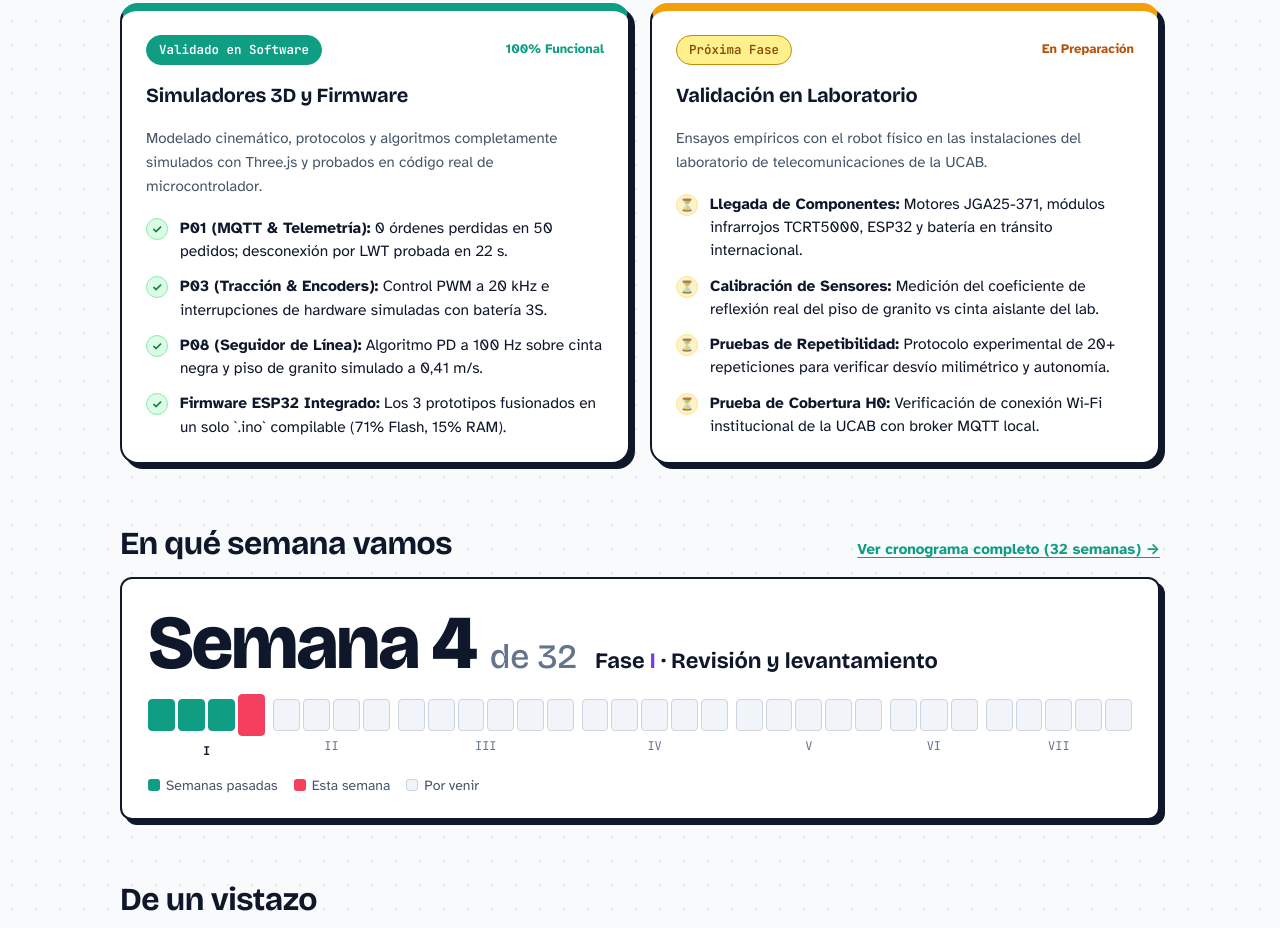
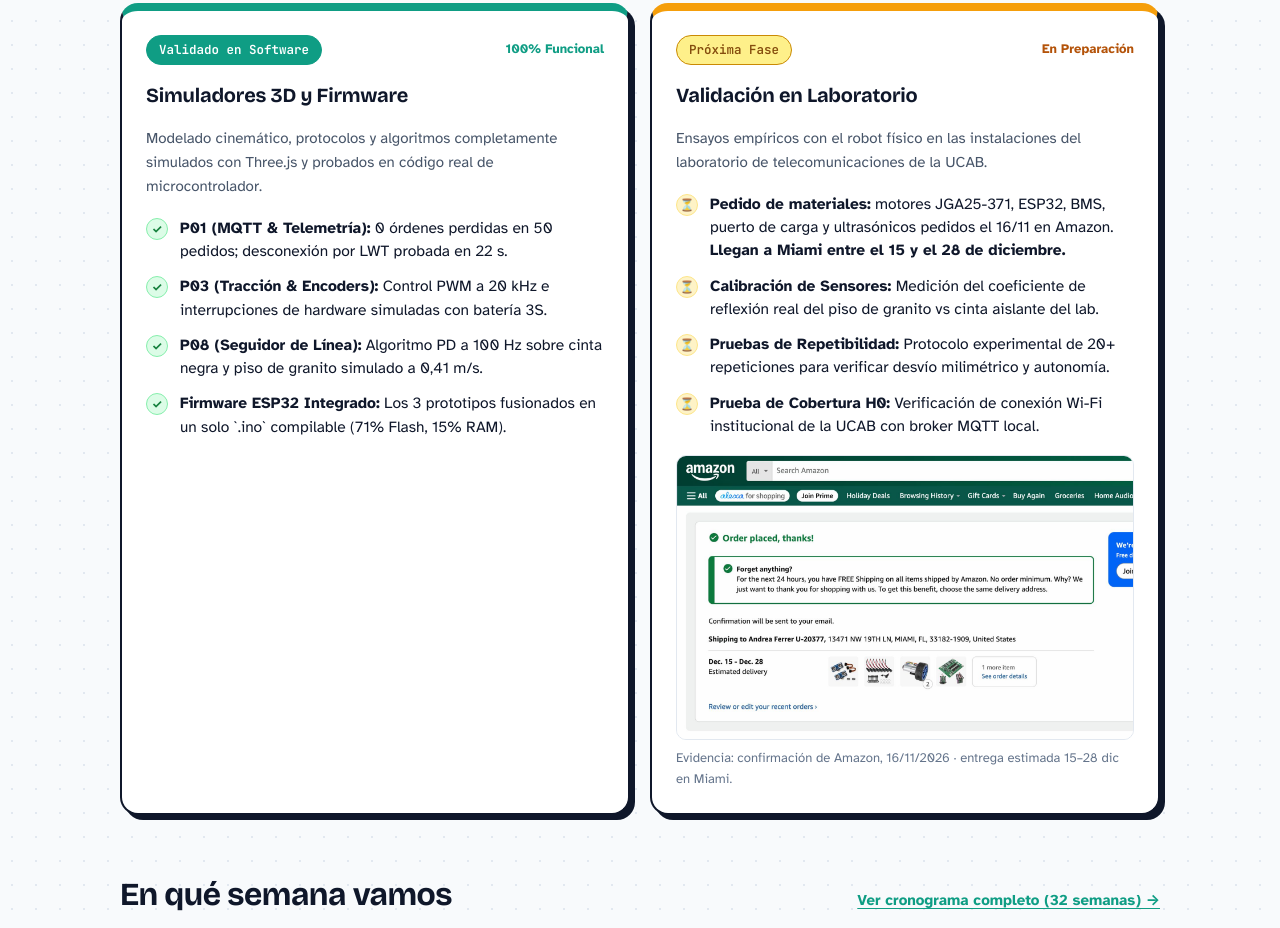
Before and after one commit to ilianavsc/tg-robot-ucab-portfolio, a plain HTML site: page index.html in a window 1280 px wide. Shown: the part 687-1615 px from the top of the page. Drawn offline with nearby package versions, Linux system fonts and the light colour scheme.

Commit message:
feat: estructura base de app Flutter y evidencia de pedido Amazon

```diff
--- a/index.html
+++ b/index.html
@@ -131,7 +131,7 @@ a.ir:hover{transform:translate(-2px,-2px);box-shadow:var(--shadow-hard-hover)}
         <ul class="estado-lista">
           <li class="estado-item">
             <span class="estado-icon clock">⏳</span>
-            <div><strong>Llegada de Componentes:</strong> Motores JGA25-371, módulos infrarrojos TCRT5000, ESP32 y batería en tránsito internacional.</div>
+            <div><strong>Pedido de materiales:</strong> motores JGA25-371, ESP32, BMS, puerto de carga y ultrasónicos pedidos el 16/11 en Amazon. <strong>Llegan a Miami entre el 15 y el 28 de diciembre.</strong></div>
           </li>
           <li class="estado-item">
             <span class="estado-icon clock">⏳</span>
@@ -146,6 +146,10 @@ a.ir:hover{transform:translate(-2px,-2px);box-shadow:var(--shadow-hard-hover)}
             <div><strong>Prueba de Cobertura H0:</strong> Verificación de conexión Wi-Fi institucional de la UCAB con broker MQTT local.</div>
           </li>
         </ul>
+        <a href="assets/evidencias/amazon_pedido.png" target="_blank" rel="noopener" style="display:block;margin-top:18px">
+          <img src="assets/evidencias/amazon_pedido.png" alt="Confirmación de Amazon: motores, ESP32 y sensores con entrega estimada del 15 al 28 de diciembre en Miami" style="width:100%;height:auto;border-radius:10px;border:1px solid #e2e8f0;display:block" loading="lazy">
+        </a>
+        <p style="font-size:13px;color:var(--text-light);margin:8px 0 0">Evidencia: confirmación de Amazon, 16/11/2026 · entrega estimada 15–28 dic en Miami.</p>
       </div>
     </div>
   </section>
```
Also changed, not shown: assets/evidencias/amazon_pedido.png (added).
